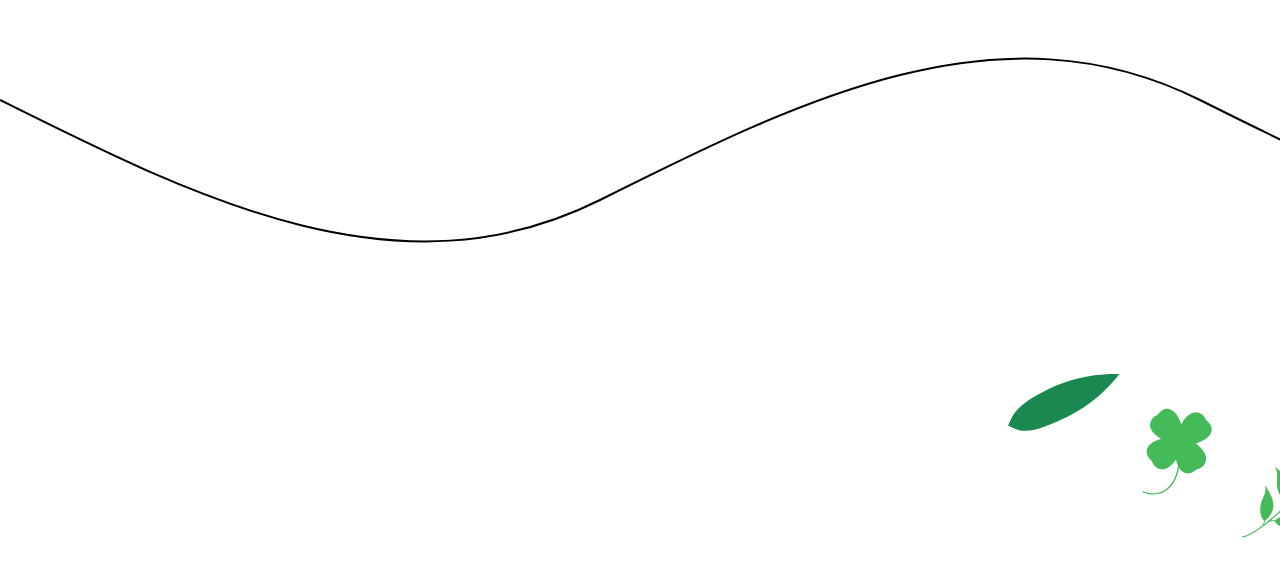
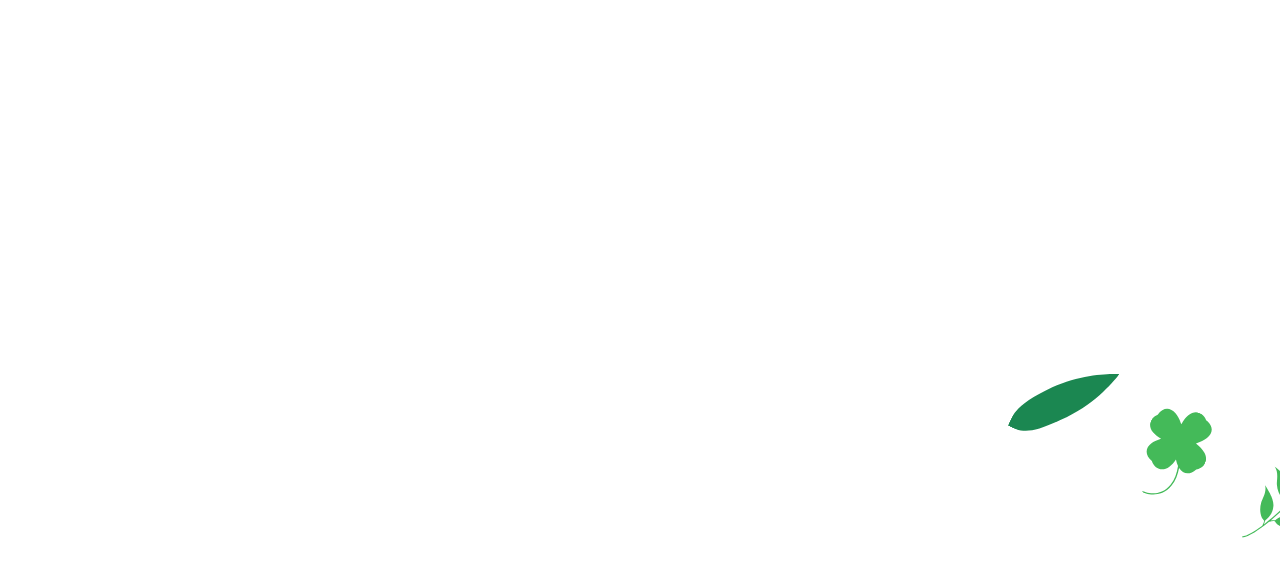
Before and after one commit to yuta-machida/main_visual_animation_js2, a plain HTML site: page docs/index.html in a window 1280 px wide. Shown: the part 87-664 px from the top of the page. Drawn offline with Linux system fonts and the light colour scheme.

Commit message:
波形表示削除

```diff
--- a/docs/index.html
+++ b/docs/index.html
@@ -18,7 +18,7 @@
     <svg width="2000" height="300">
       <path id="motionPath"
       d="M 0,100 c 200,100 400,200 600,100 c 200,-100 400,-200 600,-100 c 200,100 400,200 600,100"
-      stroke="black" stroke-width="2" fill="none"/>
+      fill="none"/>
     </svg>
 
     <div class="main-visual">
```
